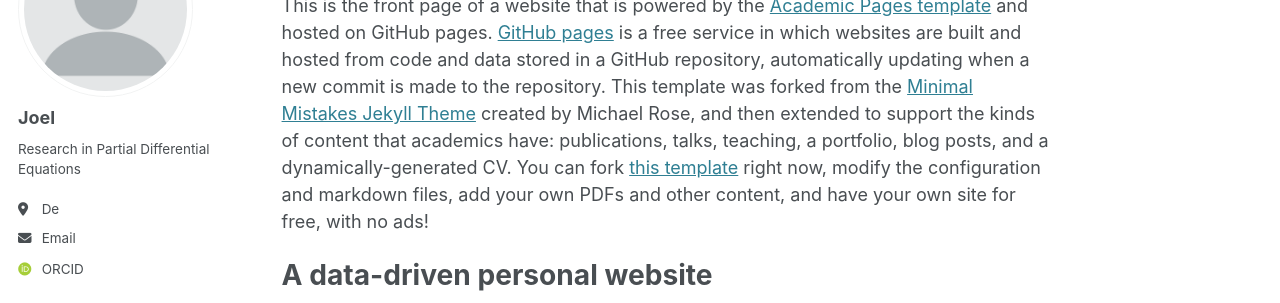
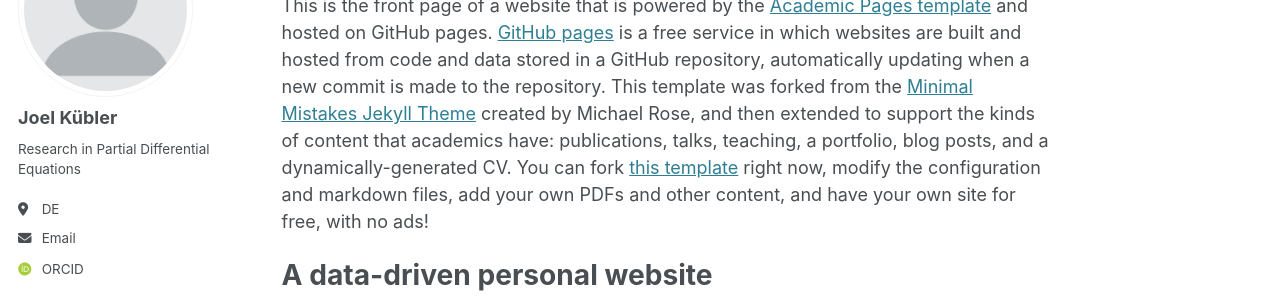
Before and after one commit to jkblr/jkblr.github.io, a Jekyll site: the page built from _pages/about.md, in a window 1280 px wide. Shown: the part 184-487 px from the top of the page. Built offline with Jekyll 4.4.1, drawn with Linux system fonts in a browser that asks for light colours; some web fonts are replaced.

Commit message:
Update _config.yml

```diff
--- a/_config.yml
+++ b/_config.yml
@@ -22,10 +22,10 @@ repository               : "jkblr.github.io"
 author:
   # Biographic information
   avatar           : "profile.png"
-  name             : "Joel"
+  name             : "Joel Kübler"
   pronouns         : # example: "she/her"
   bio              : "Research in Partial Differential Equations"
-  location         : "De"
+  location         : "DE"
   employer         : #"Red Brick University"
   uri              : # URL
   email            : "joel.kuebler.math@gmail.com"
```
